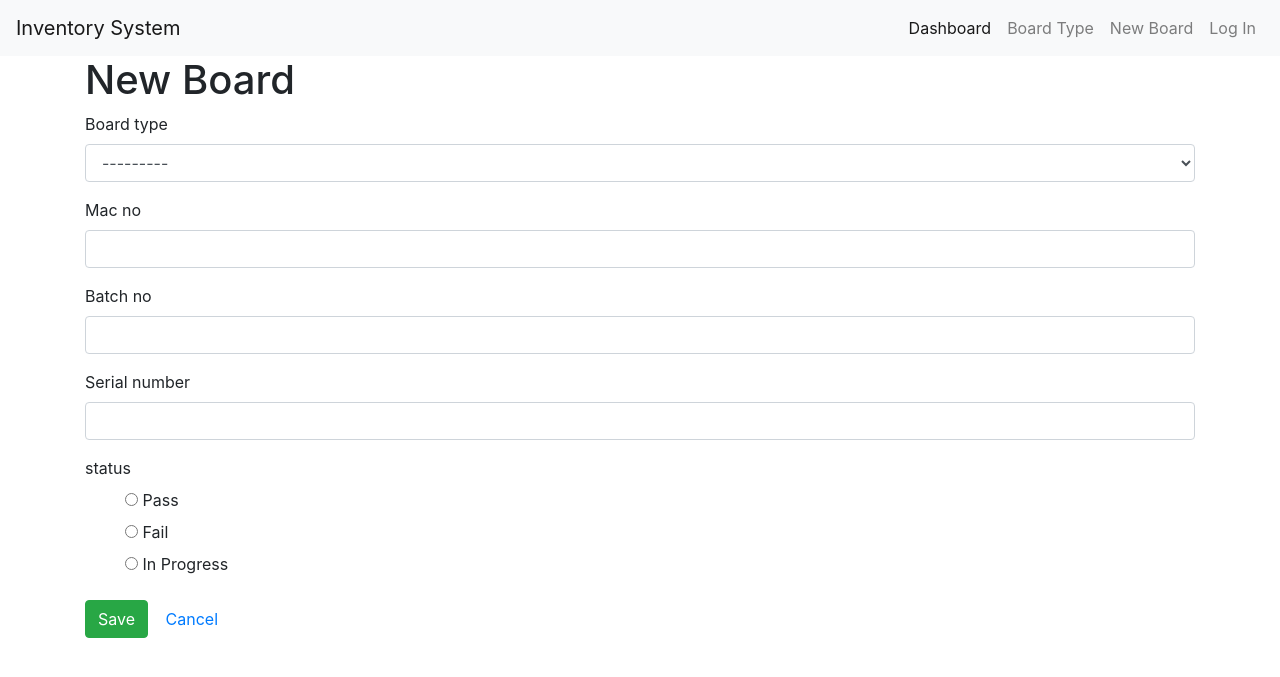
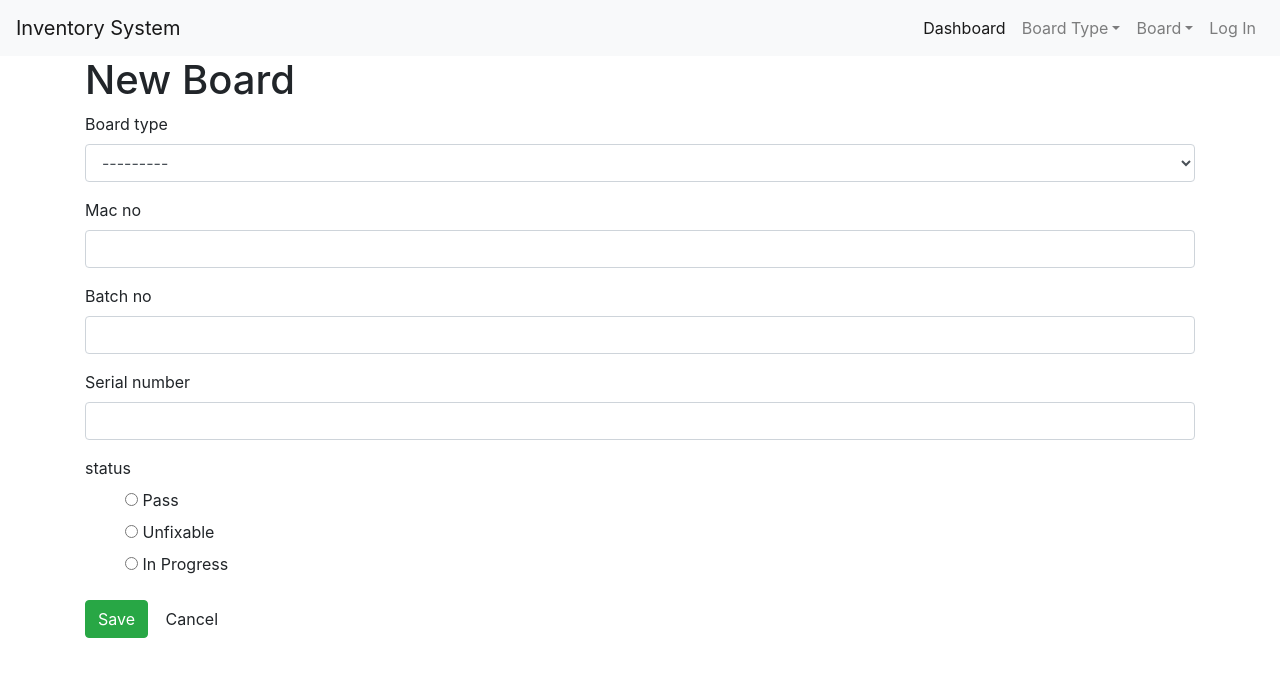
Before and after one commit to Siyubu/MeshPower, a Django app: page /board in a window 1280 px wide. Shown: the top 677 px of the page. Run offline with Django 3.2, Linux system fonts and the light colour scheme; data that the repository does not hold is empty; some libraries are stand-ins or nearby versions.

Commit message:
nav bar dropdown is added

```diff
--- a/mp/forms.py
+++ b/mp/forms.py
@@ -43,7 +43,7 @@ class BoardForm(forms.ModelForm):
 
     status_choices = (
         ('Pass', 'Pass'),
-        ('Fail', 'Fail'),
+        ('Unfixable', 'Unfixable'),
         ('In Progress', 'In Progress'),
         )
     status= forms.CharField(label='status', widget=forms.RadioSelect(choices=status_choices))
--- a/mp/models.py
+++ b/mp/models.py
@@ -3,7 +3,7 @@ from django.db import models
 
 status_choices = (
         ('Pass', 'Pass'),
-        ('Fail', 'Fail'),
+        ('Unfixable', 'Unfixable'),
         ('In Progress', 'In Progress'),
         )
 
--- /dev/null
+++ b/mp/templatetags/custom_tags.py
@@ -0,0 +1,7 @@
+from django import template
+from django.urls import reverse
+register = template.Library()
+
+@register.simple_tag
+def anchor(url_name, section_id):
+    return reverse(url_name) + '#' + section_id
--- a/templates/base.html
+++ b/templates/base.html
@@ -1,14 +1,24 @@
 <!DOCTYPE html>
 <html lang="en">
+    {% load custom_tags %}
 
 <head>
     <meta charset="UTF-8">
     <meta name="viewport" content="width=device-width, initial-scale=1.0">
     {% load static %}
+    <link rel="stylesheet" type="text/css" href="https://stackpath.bootstrapcdn.com/bootstrap/4.4.1/css/bootstrap.min.css"/>
     <link rel="stylesheet" href="https://maxcdn.bootstrapcdn.com/bootstrap/4.0.0/css/bootstrap.min.css">
     <link rel="stylesheet" href="{% static 'mp/css/dashboard.css' %}">
     <link rel="stylesheet" type="text/css" href="https://cdn.datatables.net/v/bs4/dt-1.10.22/datatables.min.css"/>
     {% block extra_css %}
+    <style>
+        @media all and (min-width: 992px) {
+            .navbar .nav-item .dropdown-menu{ display: none; }
+            .navbar .nav-item:hover .nav-link{ color: #fff;  }
+            .navbar .nav-item:hover .dropdown-menu{ display: block; }
+            .navbar .nav-item .dropdown-menu{ margin-top:0; }
+        }
+    </style>
     {% endblock extra_css %}
     <title>{% block title %}{% endblock title %} |MeshPower</title>
 </head>
@@ -26,11 +36,21 @@
                 <a class="nav-link" href="{% url 'home' %}">Dashboard
                 <span class="sr-only">(current)</span></a>
             </li>
-            <li class="nav-item">
-                <a class="nav-link" href="{% url 'add-board-type' %}">Board Type</a>
+            <li class="nav-item dropdown">
+                <a class="nav-link dropdown-toggle" href="#" data-toggle="dropdown">
+                    Board Type</a>
+                    <ul class="dropdown-menu">
+                        <li><a class="dropdown-item" href="{% url 'add-board-type' %}"> New Board Type</a></li>
+                        <li><a class="dropdown-item" href="{% url 'home' %}"> Statistics</a></li>
+                    </ul>
             </li>
-            <li class="nav-item">
-                <a class="nav-link" href="{% url 'board' %}">New Board</a>
+            <li class="nav-item dropdown">
+                <a class="nav-link  dropdown-toggle" data-toggle="dropdown" href="#">Board</a>
+                <ul class="dropdown-menu">
+                    <li><a class="dropdown-item" href="{% url 'board' %}"> New Board </a></li>
+                    <li><a class="dropdown-item" href="{% anchor 'home' 'boards' %}"> Table of Boards</a></li>
+
+                </ul>
             </li>
             <li class="nav-item">
                 {% if user.is_authenticated %}
@@ -62,6 +82,7 @@
         integrity="sha384-ApNbgh9B+Y1QKtv3Rn7W3mgPxhU9K/ScQsAP7hUibX39j7fakFPskvXusvfa0b4Q"
         crossorigin="anonymous"></script>
 <script type="text/javascript" src="https://cdn.datatables.net/v/bs4/dt-1.10.22/datatables.min.js"></script>
+<script src="https://stackpath.bootstrapcdn.com/bootstrap/4.4.1/js/bootstrap.bundle.min.js" type="text/javascript"></script>
 
 {% block extra_scripts %}
 {% endblock extra_scripts %}
--- a/templates/delete_board.html
+++ b/templates/delete_board.html
@@ -17,7 +17,7 @@
 				{% csrf_token %}
 				<a class="btn btn-warning" href="{% url 'home' %}">Cancel</a>
 
-				<input class="btn btn-danger" type="submit" name="Confirm">
+				<button class="btn btn-danger" type="submit" name="Confirm">Confirm</button>
 			</form>
 		</div>
 	</div>
--- a/templates/delete_board_type.html
+++ b/templates/delete_board_type.html
@@ -17,7 +17,7 @@
 				{% csrf_token %}
 				<a class="btn btn-warning" href="{% url 'home' %}">Cancel</a>
 
-				<input class="btn btn-danger" type="submit" name="Confirm">
+				<button class="btn btn-danger" type="submit" name="Confirm">Confirm</button>
 			</form>
 		</div>
 	</div>
--- a/templates/detail.html
+++ b/templates/detail.html
@@ -12,6 +12,7 @@
 </div>
 <div style="text-align: right;">
     <a href="{% url 'rrepair' boardDetail.serial_number %}" class="btn btn-primary">Add a Repair Record</a>
+    <a href="{% url 'update' boardDetail.board_id %}" class="btn btn-secondary">Update</a>
 </div>
 
 
--- a/templates/repair_record.html
+++ b/templates/repair_record.html
@@ -17,7 +17,7 @@
 
             {% if field.name == 'suspect_fault_after_checkup' %}
             {{ field}}
-            <a href="{% url 'getBoardTypefromSerial' form.board_serial_number.value %}"> Add a board Type Fault</a>
+            <a href="{% url 'getBoardTypefromSerial' form.board_serial_number.value %}" target="_blank"> Add a board Type Fault</a>
             {% else %}
             {{ field|add_class:'form-control' }}
             {% endif %}
```
Also changed, not shown: templates/authbase.html (+4 -4 lines), templates/dashboard.html (+4 -4 lines), templates/registration/login.html (+4 -3 lines), templates/registration/signup.html (+8 -2 lines), mp/migrations/0014_auto_20210109_1032.py (added), mp/templatetags/__init__.py (added).
